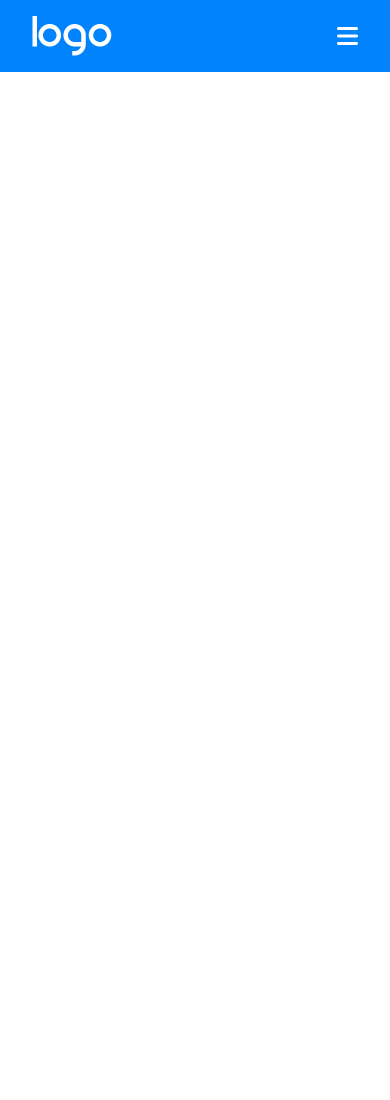
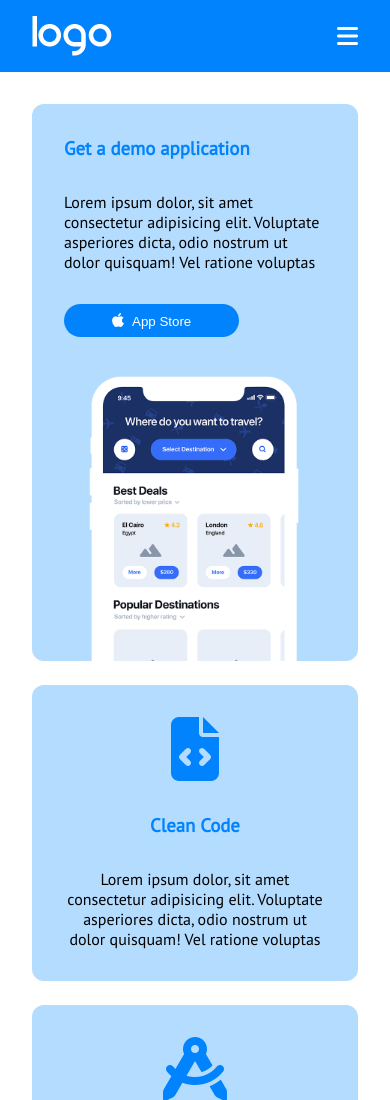
Before and after one commit to valerioperria/htmlcss-responsive-layout, a plain HTML site: page index.html in a window 390 px wide. Shown: the top 1100 px of the page. Before the commit the page ends 844 px from the top, so only its background shows below. Drawn offline with Linux system fonts and the light colour scheme.

Commit message:
feat: section "demo", responsive mobile

```diff
--- a/css/style.css
+++ b/css/style.css
@@ -9,6 +9,17 @@ body {
 }
 
 /* utility */
+.container {
+    width: 100%;
+    max-width: 992px;
+    padding: 2rem;
+    display: flex;
+}
+
+a {
+    text-decoration: none;
+
+}
 
 /* header */
 
@@ -20,13 +31,11 @@ body {
 }
 
 .head .container {
-    width: 100%;
     padding: 1rem 2rem;
     color: white;
-    display: flex;
     justify-content: space-between;
     align-items: center;
-    max-width: 992px;
+    flex-direction: row;
 }
 
 .head i {
@@ -55,7 +64,6 @@ body {
     }
 
     .head a {
-        text-decoration: none;
         color: white;
     }
 
@@ -73,3 +81,68 @@ body {
         color: black;
     }
 }
+
+/* main */
+
+/* demo */
+
+/* mobile */
+.container {
+    flex-direction: column;
+    gap: 1.5rem;
+}
+
+.card {
+    width: 100%;
+    background-color: rgb(179, 220, 255);
+    padding: 2rem 2rem;
+    display: flex;
+    flex-direction: column;
+    gap: 2rem;
+    height: fit-content;
+    border-radius: 12px;
+    text-align: center;
+}
+
+.get-a-demo {
+    padding-bottom: 0;
+    text-align: left;
+}
+
+.card h3 {
+    color: rgb(0, 131, 253);
+}
+
+.card button {
+    padding: 0.5rem 3rem;
+    width: fit-content;
+    border: none;
+    border-radius: 24px;
+    background-color: rgb(0, 131, 253);
+}
+
+.card button a {
+    color: white;
+}
+
+.card button i {
+    margin-right: 0.5rem;
+    font-size: 1rem;
+    color: white;
+}
+
+.card img {
+    width: 100%;
+}
+
+.card i {
+    font-size: 4rem;
+    color: rgb(0, 131, 253);
+}
+
+
+/* tablet */
+@media screen and (min-width: 768px) {}
+
+/* desktop */
+@media screen and (min-width: 992px) {}
--- a/index.html
+++ b/index.html
@@ -33,7 +33,53 @@
     </header>
 
     <!-- main -->
-    <main></main>
+    <main>
+        <section id="demo">
+            <div class="container">
+                <div class="card get-a-demo">
+                    <h3>Get a demo application</h3>
+                    <p>
+                        Lorem ipsum dolor, sit amet consectetur adipisicing elit. Voluptate asperiores dicta, odio
+                        nostrum ut dolor quisquam! Vel ratione voluptas
+                    </p>
+                    <button><a href=""><i class="fa-brands fa-apple"></i>App Store</a></button>
+                    <img src="img/phone.png" alt="">
+                </div>
+                <div class="card">
+                    <i class="fa-solid fa-file-code"></i>
+                    <h3>Clean Code</h3>
+                    <p>
+                        Lorem ipsum dolor, sit amet consectetur adipisicing elit. Voluptate asperiores dicta, odio
+                        nostrum ut dolor quisquam! Vel ratione voluptas
+                    </p>
+                </div>
+                <div class="card">
+                    <i class="fa-solid fa-compass-drafting"></i>
+                    <h3>Web Design</h3>
+                    <p>
+                        Lorem ipsum dolor, sit amet consectetur adipisicing elit. Voluptate asperiores dicta, odio
+                        nostrum ut dolor quisquam! Vel ratione voluptas
+                    </p>
+                </div>
+                <div class="card">
+                    <i class="fa-solid fa-laptop-code"></i>
+                    <h3>Development</h3>
+                    <p>
+                        Lorem ipsum dolor, sit amet consectetur adipisicing elit. Voluptate asperiores dicta, odio
+                        nostrum ut dolor quisquam! Vel ratione voluptas
+                    </p>
+                </div>
+                <div class="card">
+                    <i class="fa-solid fa-bullhorn"></i>
+                    <h3>Branding</h3>
+                    <p>
+                        Lorem ipsum dolor, sit amet consectetur adipisicing elit. Voluptate asperiores dicta, odio
+                        nostrum ut dolor quisquam! Vel ratione voluptas
+                    </p>
+                </div>
+            </div>
+        </section>
+    </main>
 
     <!-- footer -->
     <footer></footer>
```
